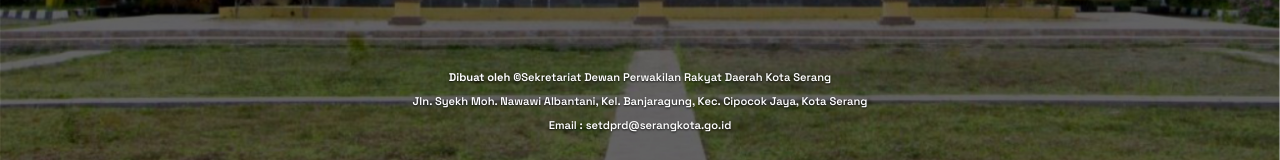
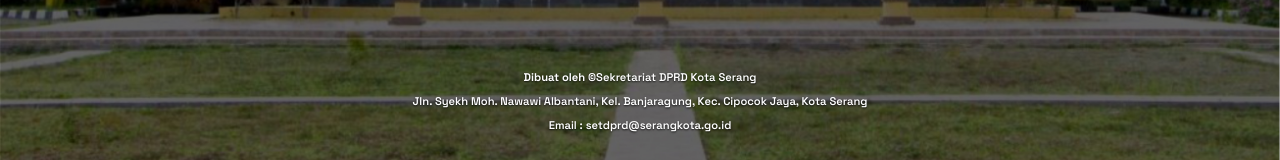
Before and after one commit to MangBadri/Linktr-DPRD-Kota-Serang, a plain HTML site: page index.html in a window 1280 px wide. Shown: the part 608-768 px from the top of the page. Drawn offline with Linux system fonts and the light colour scheme.

Commit message:
Update index.html

```diff
--- a/index.html
+++ b/index.html
@@ -55,7 +55,7 @@
         <h5>
           Dibuat oleh &copy
           <a href="https://setdprd.serangkota.go.id/" target="_blank">
-            Sekretariat Dewan Perwakilan Rakyat Daerah Kota Serang
+            Sekretariat DPRD Kota Serang
           </a>
         </h5>
 
```
